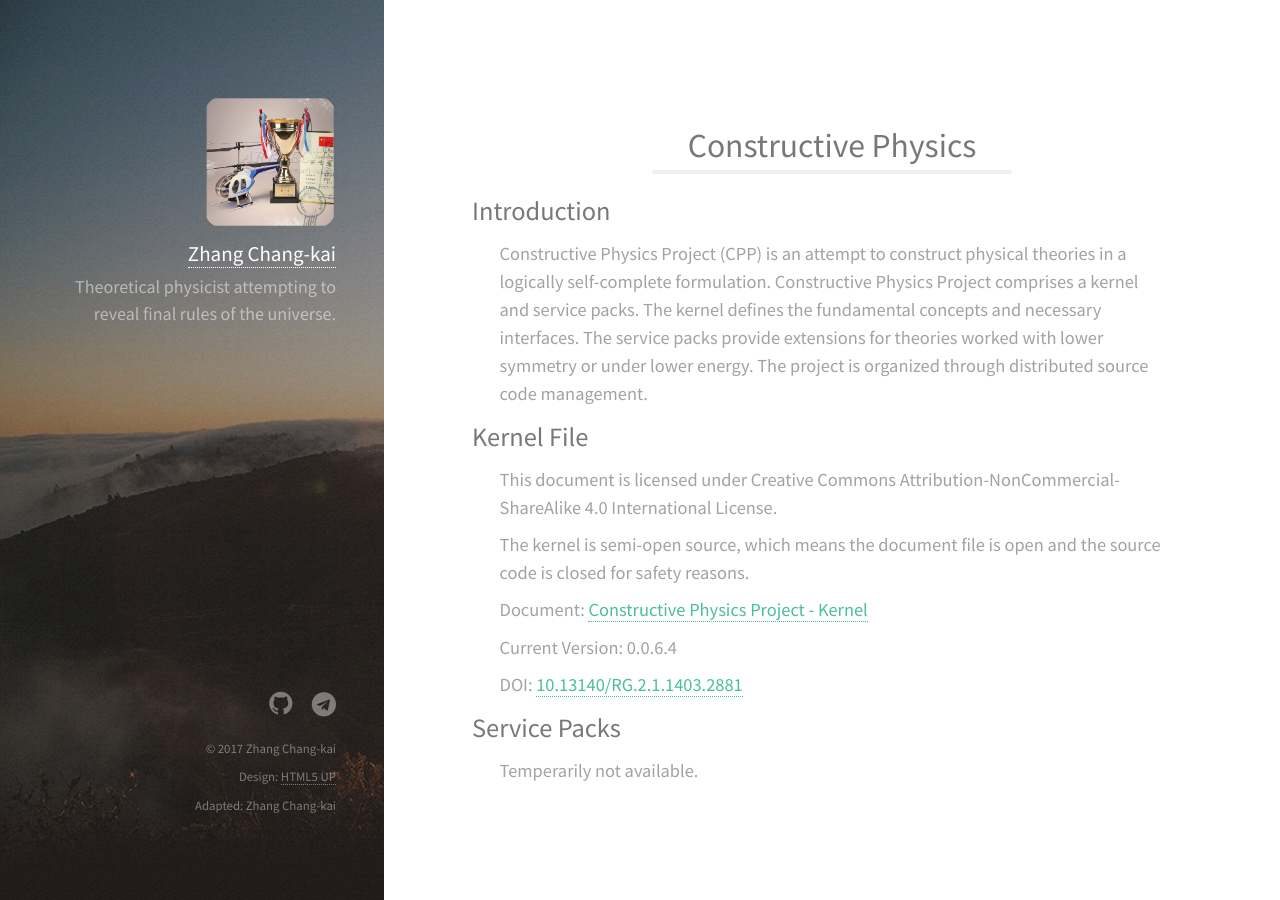
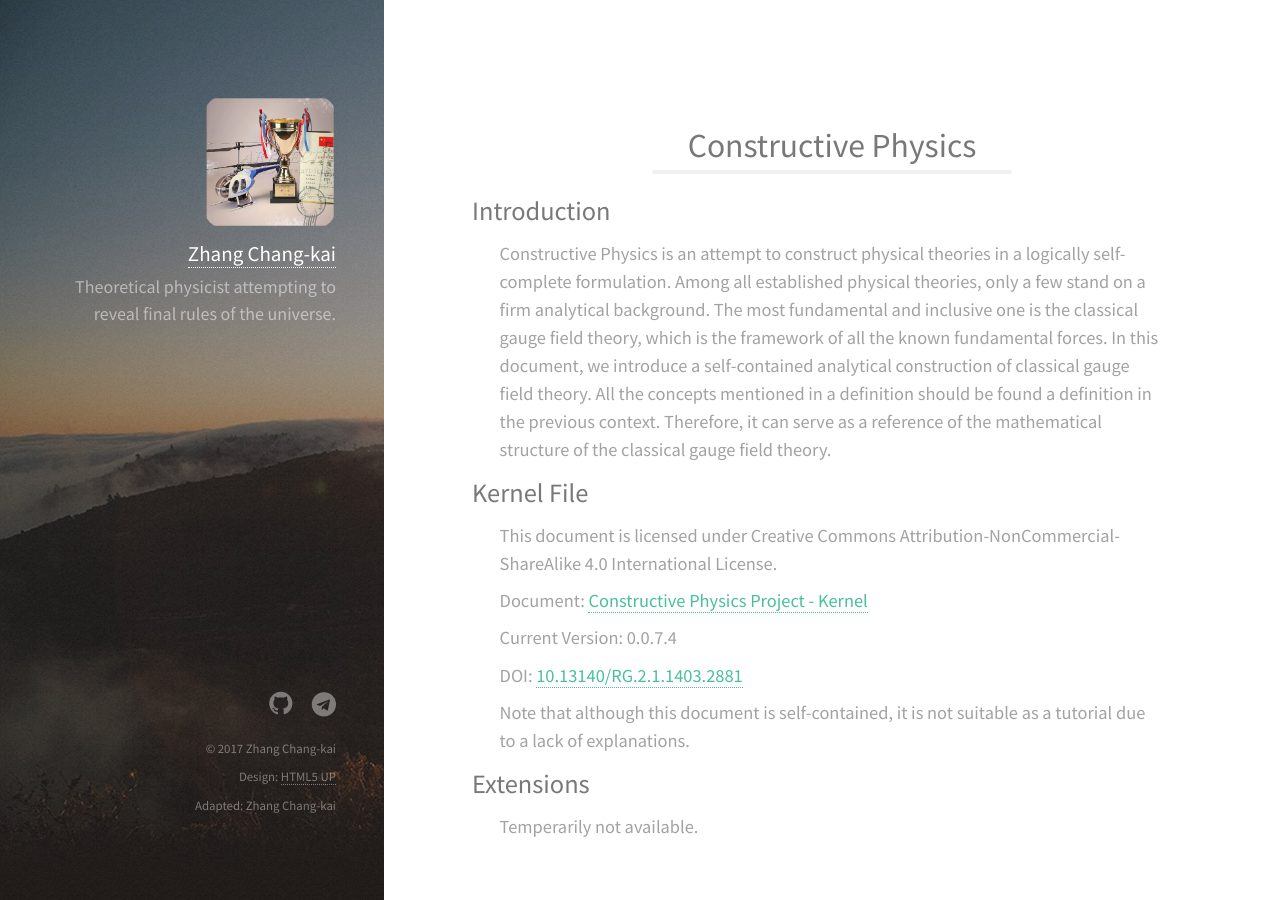
Before and after one commit to Phy-David-Zhang/phy-david-zhang.github.io, a Jekyll site: the page built from Constructive-Physics.md, in a window 1280 px wide. Built offline with Jekyll 4.4.1, drawn with Linux system fonts in a browser that asks for light colours; our own code applies the rules of GitHub Pages for plain Markdown files.

Commit message:
March Update on Professionality

```diff
--- a/Constructive-Physics.md
+++ b/Constructive-Physics.md
@@ -8,20 +8,20 @@ layout: post
 
 ### Introduction
 
-Constructive Physics Project (CPP) is an attempt to construct physical theories in a logically self-complete formulation. Constructive Physics Project comprises a kernel and service packs. The kernel defines the fundamental concepts and necessary interfaces. The service packs provide extensions for theories worked with lower symmetry or under lower energy. The project is organized through distributed source code management.
+Constructive Physics is an attempt to construct physical theories in a logically self-complete formulation. Among all established physical theories, only a few stand on a firm analytical background. The most fundamental and inclusive one is the classical gauge field theory, which is the framework of all the known fundamental forces. In this document, we introduce a self-contained analytical construction of classical gauge field theory. All the concepts mentioned in a definition should be found a definition in the previous context. Therefore, it can serve as a reference of the mathematical structure of the classical gauge field theory.
 
 ### Kernel File
 
 This document is licensed under Creative Commons Attribution-NonCommercial-ShareAlike 4.0 International License.
 
-The kernel is semi-open source, which means the document file is open and the source code is closed for safety reasons.
+Document: [Constructive Physics Project - Kernel]({{ site.url }}/assets/Constructive%20Physics%20Project%20-%20Kernel%20-%200.0.7.4.pdf)
 
-Document: [Constructive Physics Project - Kernel]({{ site.url }}/assets/Constructive%20Physics%20Project%20-%20Kernel%20-%200.0.6.4.pdf)
-
-Current Version: 0.0.6.4
+Current Version: 0.0.7.4
 
 DOI: [10.13140/RG.2.1.1403.2881](http://dx.doi.org/10.13140/RG.2.1.1403.2881)
 
-### Service Packs
+Note that although this document is self-contained, it is not suitable as a tutorial due to a lack of explanations.
+
+### Extensions
 
 Temperarily not available.
```
Also changed, not shown: index.html (+6 -2 lines), 2 other files.
